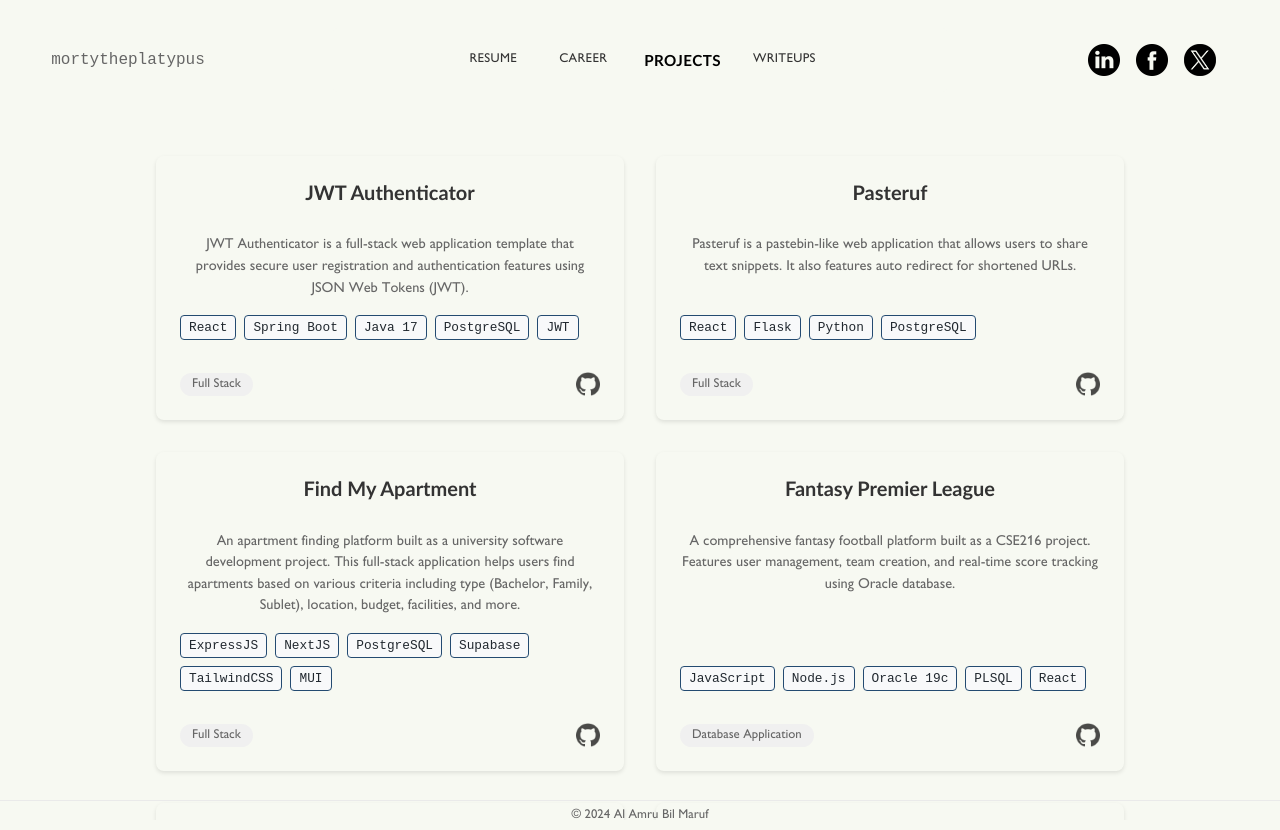
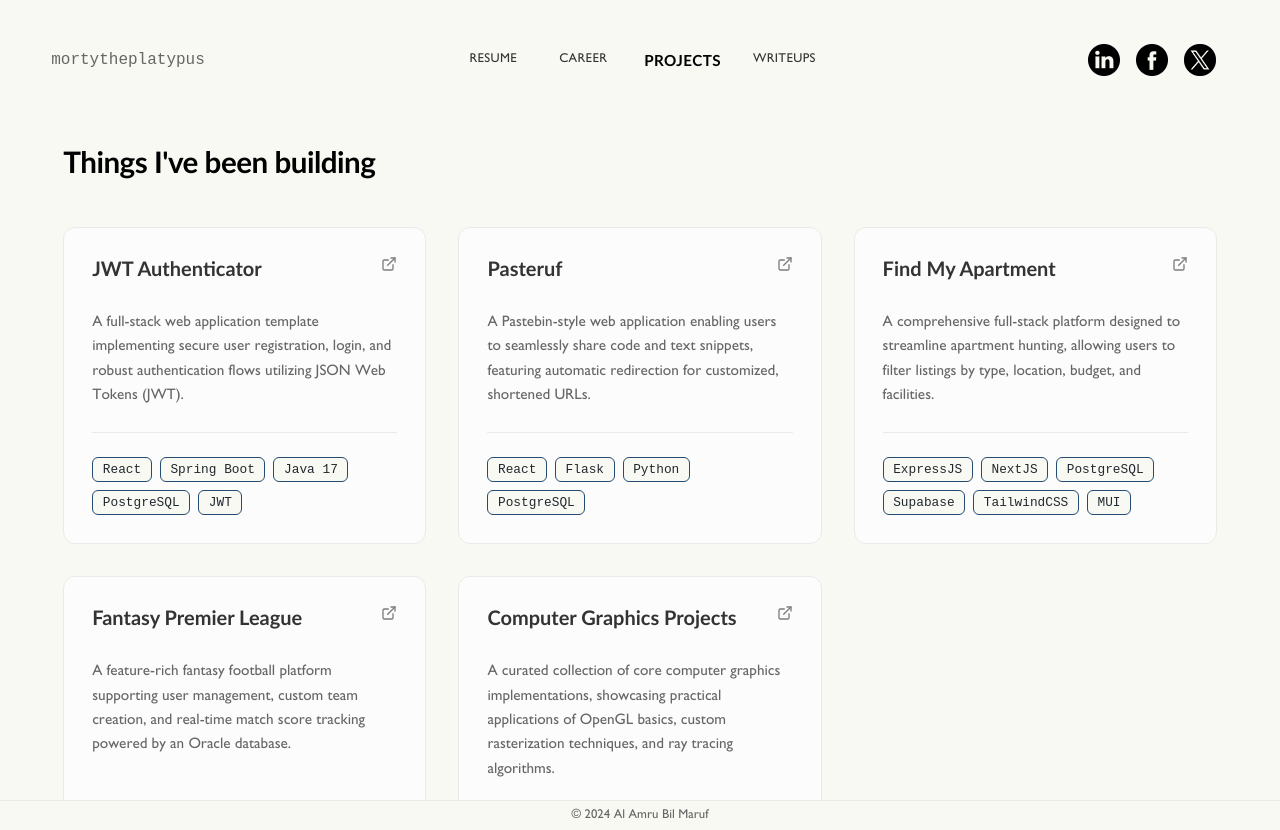
Before and after one commit to mortytheplatypus/mortytheplatypus.github.io, a React (Create React App) app: page /projects in a window 1280 px wide. Built offline with nearby package versions, Linux system fonts and the light colour scheme.

Commit message:
update projects page

```diff
--- a/src/components/tabs/projects/Projects.css
+++ b/src/components/tabs/projects/Projects.css
@@ -1,154 +1,154 @@
 .projects-container {
   padding: 2rem;
-  max-width: 1000px;
-  padding: 40px;
+  max-width: 1200px;
   margin: 0 auto;
-  height: calc(80vh);
+
+  /* Restoring the fixed height and scroll */
+  height: 80vh;
   overflow-y: auto;
+
+  /* Adding extra bottom padding so the cards aren't flush against the footer when fully scrolled */
+  padding-bottom: 4rem;
 }
 
 .projects-container h1 {
-  text-align: center;
-  margin-bottom: 2rem;
-  color: #333;
+  text-align: left;
+  margin-bottom: 3rem;
+  color: var(--primary-text-dark);
+  font-size: 1.85rem;
+  letter-spacing: -0.5px;
 }
 
-.projects-container::-webkit-scrollbar {
-  width: 8px;
-}
-
-.projects-container::-webkit-scrollbar-track {
-  background: #fafafc;
-}
-
-.projects-container::-webkit-scrollbar-thumb {
-  background: #888;
-  border-radius: 4px;
-}
-
-.projects-container::-webkit-scrollbar-thumb:hover {
-  background: #555;
-}
-
+/* Fluid Grid: Automatically handles columns based on screen width */
 .projects-grid {
   display: grid;
-  grid-template-columns: repeat(2, 1fr);
+  grid-template-columns: repeat(auto-fill, minmax(320px, 1fr));
   gap: 2rem;
-  padding: 1rem;
 }
 
 .project-card {
-  position: relative;
-  padding: 1.5rem;
-  border-radius: 8px;
-  background-color: --accent-color;
-  box-shadow: 0 2px 4px rgba(0, 0, 0, 0.1);
-  transition: transform 0.2s ease, box-shadow 0.2s ease;
+  background-color: var(--secondary-bg);
+  border: 1px solid var(--accent-color);
+  border-radius: 12px;
+  padding: 1.75rem;
+  display: block;
+  transition: transform 0.3s ease, box-shadow 0.3s ease, border-color 0.3s ease;
+}
+
+/* The Hover Lift */
+.project-card:hover {
+  transform: translateY(-5px);
+  box-shadow: 0 12px 24px rgba(0, 0, 0, 0.04);
+  border-color: #d1d1d1; /* Slightly darker than accent for contrast */
+  background-color: var(--primary-bg-hover);
+}
+
+.project-card-link {
+  display: flex;
+  flex-direction: column;
+  height: 100%;
   text-decoration: none;
   color: inherit;
-  display: flex;
-  flex-direction: column;
 }
 
-.project-card:hover {
-  transform: translateY(-4px);
-  box-shadow: 0 4px 8px rgba(0, 0, 0, 0.15);
-}
-
-.card-footer {
-  display: flex;
-  justify-content: space-between;
-  align-items: center;
-  margin-top: 1rem;
-  position: relative;
-  bottom: 0;
-  width: 100%;
-}
-
-.project-type {
-  font-size: 0.8rem;
-  padding: 0.25rem 0.75rem;
-  background-color: #f0f0f0;
-  border-radius: 15px;
-  color: #666;
-}
-
-.github-icon {
-  width: 24px;
-  height: 24px;
-  opacity: 0.7;
-  transition: opacity 0.2s ease;
-}
-
-.project-card:hover .github-icon {
-  opacity: 1;
+.project-card-link:hover {
+  text-decoration: none;
 }
 
 .project-header {
   display: flex;
-  justify-content: center;
+  justify-content: space-between;
+  align-items: flex-start;
+  margin-bottom: 1rem;
+  gap: 1rem;
+}
+
+.project-title-link {
+  display: flex;
   align-items: center;
-  margin-bottom: 1rem;
+  gap: 0.5rem;
+  text-decoration: none;
+  color: var(--primary-text-dark);
+  transition: color 0.2s ease;
+}
+
+.project-title-link:hover {
+  color: var(--secondary-text);
 }
 
 .project-header h2 {
   font-size: 1.25rem;
-  color: #333;
   margin: 0;
-  text-decoration: none;
-  text-align: center;
+  font-weight: 600;
+}
+
+.external-link-icon {
+  width: 16px;
+  height: 16px;
+  opacity: 0.5;
+  transition: opacity 0.2s ease;
+}
+
+.project-title-link:hover .external-link-icon {
+  opacity: 1;
+}
+
+.project-type {
+  font-size: 0.75rem;
+  font-weight: 500;
+  padding: 0.25rem 0.6rem;
+  background-color: var(--primary-bg);
+  color: var(--secondary-text);
+  border-radius: 20px;
+  white-space: nowrap;
 }
 
 .project-description {
-  color: #666;
-  font-size: 0.9rem;
-  line-height: 1.5;
-  margin-bottom: 1rem;
-  flex-grow: 1;
+  color: var(--secondary-text);
+  font-size: 0.95rem;
+  line-height: 1.6;
+  margin-bottom: 1.5rem;
+  text-align: left;
+  flex-grow: 1; /* Pushes the tech stack to the bottom evenly */
+}
+
+.card-footer {
+  margin-top: auto;
+  padding-top: 1.5rem;
+  border-top: 1px solid var(--accent-color);
 }
 
 .tech-stack {
   display: flex;
   flex-wrap: wrap;
   gap: 0.5rem;
-  margin-bottom: 1rem;
 }
 
 .tech-tag {
-  font-size: 0.8rem;
-  padding: 0.25rem 0.5rem;
-  background-color: #f8f9fa;
-  border: 1px solid #eaeaea;
-  border-radius: 4px;
-  color: #666;
-}
-
-.github-link {
-  display: flex;
-  justify-content: center;
-  align-items: center;
-  gap: 0.5rem;
-  text-decoration: none;
-  color: #333;
-  font-size: 0.9rem;
-  padding: 0.5rem;
-  border-radius: 4px;
-  background-color: #f8f9fa;
-  border: 1px solid #eaeaea;
-  width: fit-content;
+  font-size: 0.75rem;
+  font-weight: 500;
+  padding: 0.25rem 0.6rem;
+  background-color: var(--primary-bg);
+  color: var(--primary-text);
+  border-radius: 6px;
   transition: background-color 0.2s ease;
 }
 
-.github-link:hover {
-  background-color: #eaeaea;
+.project-card:hover .tech-tag {
+  background-color: var(--primary-bg-hover);
 }
 
-@media (max-width: 768px) {
-  .projects-container {
-    padding: 1rem;
-  }
-
-  .projects-grid {
-    grid-template-columns: 1fr;
-  }
+/* Custom Scrollbar */
+.projects-container::-webkit-scrollbar {
+  width: 8px;
 }
+.projects-container::-webkit-scrollbar-track {
+  background: var(--primary-bg);
+}
+.projects-container::-webkit-scrollbar-thumb {
+  background: var(--accent-color);
+  border-radius: 4px;
+}
+.projects-container::-webkit-scrollbar-thumb:hover {
+  background: var(--secondary-text);
+}
--- a/src/components/tabs/projects/Projects.js
+++ b/src/components/tabs/projects/Projects.js
@@ -4,63 +4,75 @@ export const Projects = () => {
   const projects = [
     {
       title: "JWT Authenticator",
-      description: "JWT Authenticator is a full-stack web application template that provides secure user registration and authentication features using JSON Web Tokens (JWT).",
+      description: "A full-stack web application template implementing secure user registration, login, and robust authentication flows utilizing JSON Web Tokens (JWT).",
       tech: ["React", "Spring Boot", "Java 17", "PostgreSQL", "JWT"],
       github: "https://github.com/mortytheplatypus/jwt-authenticator",
       type: "Full Stack"
     },
     {
       title: "Pasteruf",
-      description: "Pasteruf is a pastebin-like web application that allows users to share text snippets. It also features auto redirect for shortened URLs.",
+      description: "A Pastebin-style web application enabling users to seamlessly share code and text snippets, featuring automatic redirection for customized, shortened URLs.",
       tech: ["React", "Flask", "Python", "PostgreSQL"],
       github: "https://github.com/mortytheplatypus/pasteruf",
       type: "Full Stack"
     },
     {
       title: "Find My Apartment",
-      description: "An apartment finding platform built as a university software development project. This full-stack application helps users find apartments based on various criteria including type (Bachelor, Family, Sublet), location, budget, facilities, and more.",
+      description: "A comprehensive full-stack platform designed to streamline apartment hunting, allowing users to filter listings by type, location, budget, and facilities.",
       tech: ["ExpressJS", "NextJS", "PostgreSQL", "Supabase", "TailwindCSS", "MUI"],
       github: "https://github.com/mortytheplatypus/find-my-apartment",
       type: "Full Stack"
     },
     {
       title: "Fantasy Premier League",
-      description: "A comprehensive fantasy football platform built as a CSE216 project. Features user management, team creation, and real-time score tracking using Oracle database.",
+      description: "A feature-rich fantasy football platform supporting user management, custom team creation, and real-time match score tracking powered by an Oracle database.",
       tech: ["JavaScript", "Node.js", "Oracle 19c", "PLSQL", "React"],
       github: "https://github.com/mortytheplatypus/FantasyPremierLeagueCSE216",
       type: "Database Application"
     },
     {
       title: "Computer Graphics Projects",
-      description: "A collection of computer graphics implementations including OpenGL basics, Rasterization techniques, and Ray Tracing algorithms.",
+      description: "A curated collection of core computer graphics implementations, showcasing practical applications of OpenGL basics, custom rasterization techniques, and ray tracing algorithms.",
       tech: ["C++", "OpenGL", "Ray Tracing", "Rasterization"],
       github: "https://github.com/mortytheplatypus/Computer-Graphics-OpenGL",
       type: "Graphics"
-    },
-    {
-      title: "Birthday Predictomatic C-137",
-      description: "A fun React application that predicts a date through interactive yes/no questions, demonstrating frontend logic and user interaction.",
-      tech: ["React", "JavaScript", "CSS"],
-      github: "https://github.com/mortytheplatypus/birthday-predictomatic-c-137",
-      type: "Frontend"
     }
   ];
 
   return (
     <div className="projects-container">
+      <h1>Things I&apos;ve been building</h1>
       <div className="projects-grid">
         {projects.map((project) => (
+          <div key={project.title} className="project-card">
             <a
-            key={project.title}
               href={project.github}
               target="_blank"
               rel="noopener noreferrer"
-            className="project-card"
+              className="project-card-link"
+              title={project.github}
             >
               <div className="project-header">
                 <h2>{project.title}</h2>
+                <svg
+                  className="external-link-icon"
+                  xmlns="http://www.w3.org/2000/svg"
+                  viewBox="0 0 24 24"
+                  fill="none"
+                  stroke="currentColor"
+                  strokeWidth="2"
+                  strokeLinecap="round"
+                  strokeLinejoin="round"
+                >
+                  <path d="M18 13v6a2 2 0 0 1-2 2H5a2 2 0 0 1-2-2V8a2 2 0 0 1 2-2h6"></path>
+                  <polyline points="15 3 21 3 21 9"></polyline>
+                  <line x1="10" y1="14" x2="21" y2="3"></line>
+                </svg>
               </div>
+
               <p className="project-description">{project.description}</p>
+
+              <div className="card-footer">
                 <div className="tech-stack">
                   {project.tech.map((techTag) => (
                     <span key={techTag} className="tech-tag">
@@ -68,11 +80,10 @@ export const Projects = () => {
                     </span>
                   ))}
                 </div>
-            <div className="card-footer">
-              <span className="project-type">{project.type}</span>
-              <img src="/icons/github.png" alt="GitHub" className="github-icon" />
               </div>
             </a>
+
+          </div>
         ))}
       </div>
     </div>
--- a/src/components/tabs/writeups/Writeups.js
+++ b/src/components/tabs/writeups/Writeups.js
@@ -54,6 +54,7 @@ export const Writeups = () => {
             target="_blank"
             rel="noopener noreferrer"
             className="article-card"
+            title={article.link}
             key={article.id}
           >
             <span className="article-index">
--- a/src/index.css
+++ b/src/index.css
@@ -3,7 +3,7 @@
   --primary-bg-hover: #F3F5EE;
   --primary-text: #333333;
   --primary-text-dark: #010101;
-  --secondary-bg: #ffffff;
+  --secondary-bg: #fcfcfc;
   --secondary-text: #666666;
   --accent-color: #eaeaea;
 }
```
Lines whose indentation alone changed are shown as unchanged.
